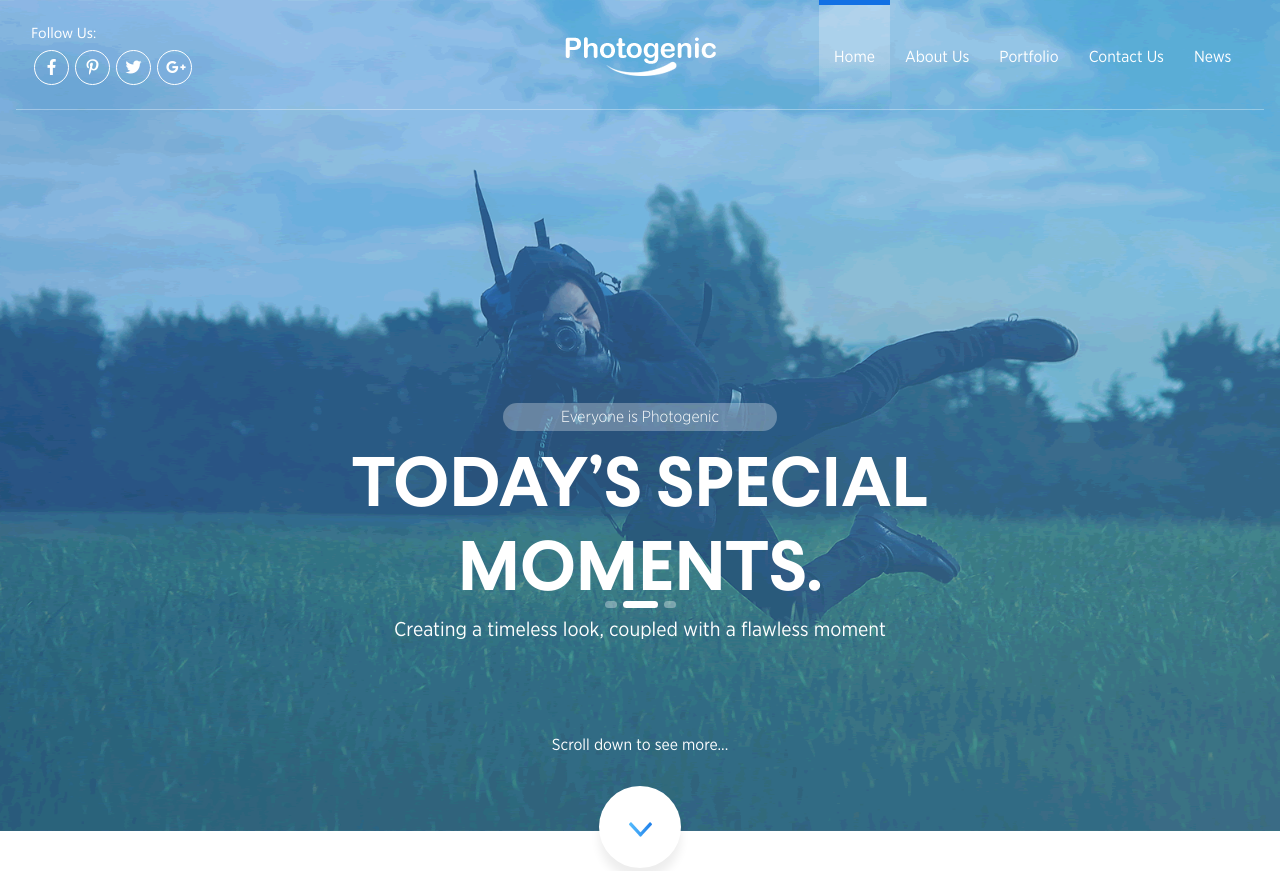
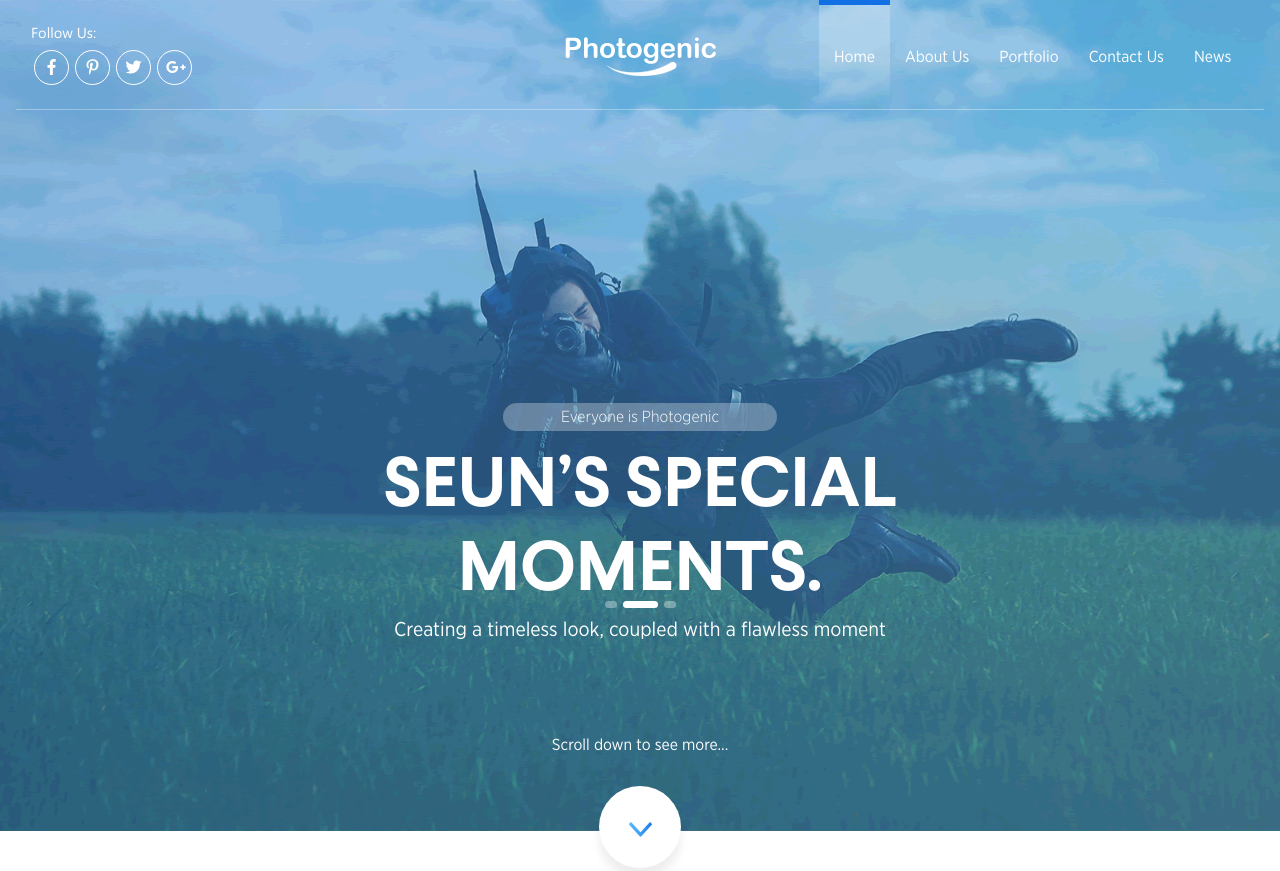
Before and after one commit to seunnuga93/seunweb2, a plain HTML site: page index.html in a window 1280 px wide. Shown: the top 871 px of the page. Drawn offline with Linux system fonts and the light colour scheme.

Commit message:
second commit

```diff
--- a/index.html
+++ b/index.html
@@ -83,7 +83,7 @@
 
                 <div class="carousel-caption d-md-block">
                     <p class="frst-hrd">Everyone is Photogenic</p>
-                    <h5>Today’s SPECIAL MOMENTS.</h5>
+                    <h5>Seun’s SPECIAL MOMENTS.</h5>
                     <p>Creating a timeless look, coupled with a flawless moment</p>
 
                 </div>
@@ -95,7 +95,7 @@
 
                 <div class="carousel-caption d-md-block">
                     <p class="frst-hrd">Everyone is Photogenic</p>
-                    <h5>Today’s SPECIAL MOMENTS.</h5>
+                    <h5>Seun’s SPECIAL MOMENTS.</h5>
                     <p>Creating a timeless look, coupled with a flawless moment</p>
 
                 </div>
@@ -105,7 +105,7 @@
 
                 <div class="carousel-caption d-md-block">
                     <p class="frst-hrd">Everyone is Photogenic</p>
-                    <h5>Today’s SPECIAL MOMENTS.</h5>
+                    <h5>Seun’s SPECIAL MOMENTS.</h5>
                     <p>Creating a timeless look, coupled with a flawless moment</p>
 
                 </div>
@@ -446,7 +446,7 @@
         <div class="container" id="contact">
             <div class="row">
                 <div class="col-lg-5">
-                    <h2>CONTACT US TODAY NOW</h2>
+                    <h2>CONTACT US Seun NOW</h2>
                     <p class="light">
                         If you are looking for a Photographer
                     </p>
```
